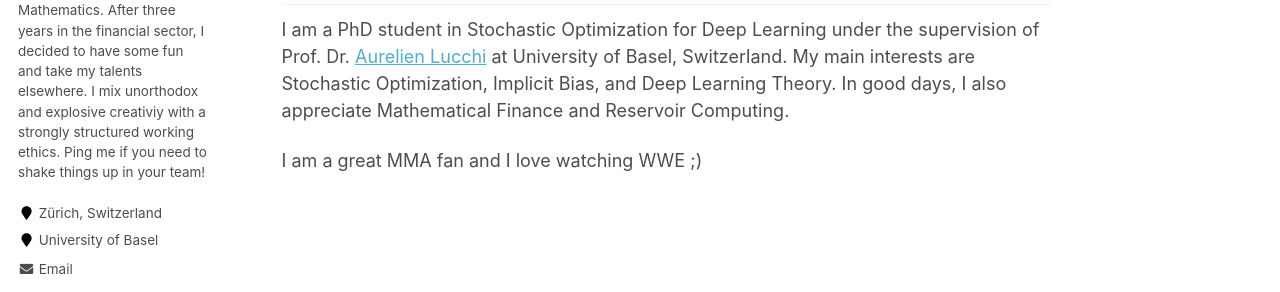
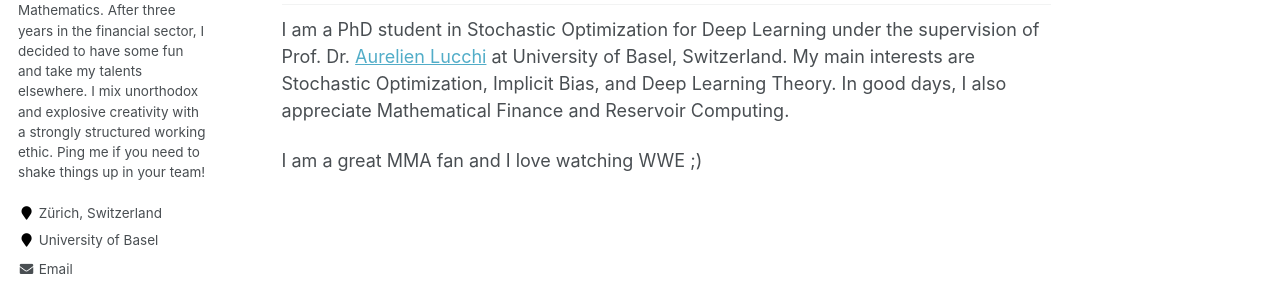
Before and after one commit to eneamc/eneamc.github.io, a Jekyll site: the page built from _pages/about.md, in a window 1280 px wide. Shown: the part 418-710 px from the top of the page. Built offline with Jekyll 4.4.1, drawn with Linux system fonts in a browser that asks for light colours; some web fonts are replaced; some of the changed text lies outside the part shown.

Commit message:
Update _config.yml

```diff
--- a/_config.yml
+++ b/_config.yml
@@ -82,7 +82,7 @@ analytics:
 author:
   name             : "Enea Monzio Compagnoni, MSc. MSc."
   avatar           : "profile.jpg"
-  bio              : "I am a motivated PhD Student in Computer Science and Mathematics. After three years in the financial sector, I decided to have some fun and take my talents elsewhere. I mix unorthodox and explosive creativiy with a strongly structured working ethics. Ping me if you need to shake things up in your team!"
+  bio              : "I am a motivated PhD Student in Computer Science and Mathematics. After three years in the financial sector, I decided to have some fun and take my talents elsewhere. I mix unorthodox and explosive creativity with a strongly structured working ethic. Ping me if you need to shake things up in your team!"
   location         : "Zürich, Switzerland"
   employer         : "University of Basel"
   pubmed           :
```
